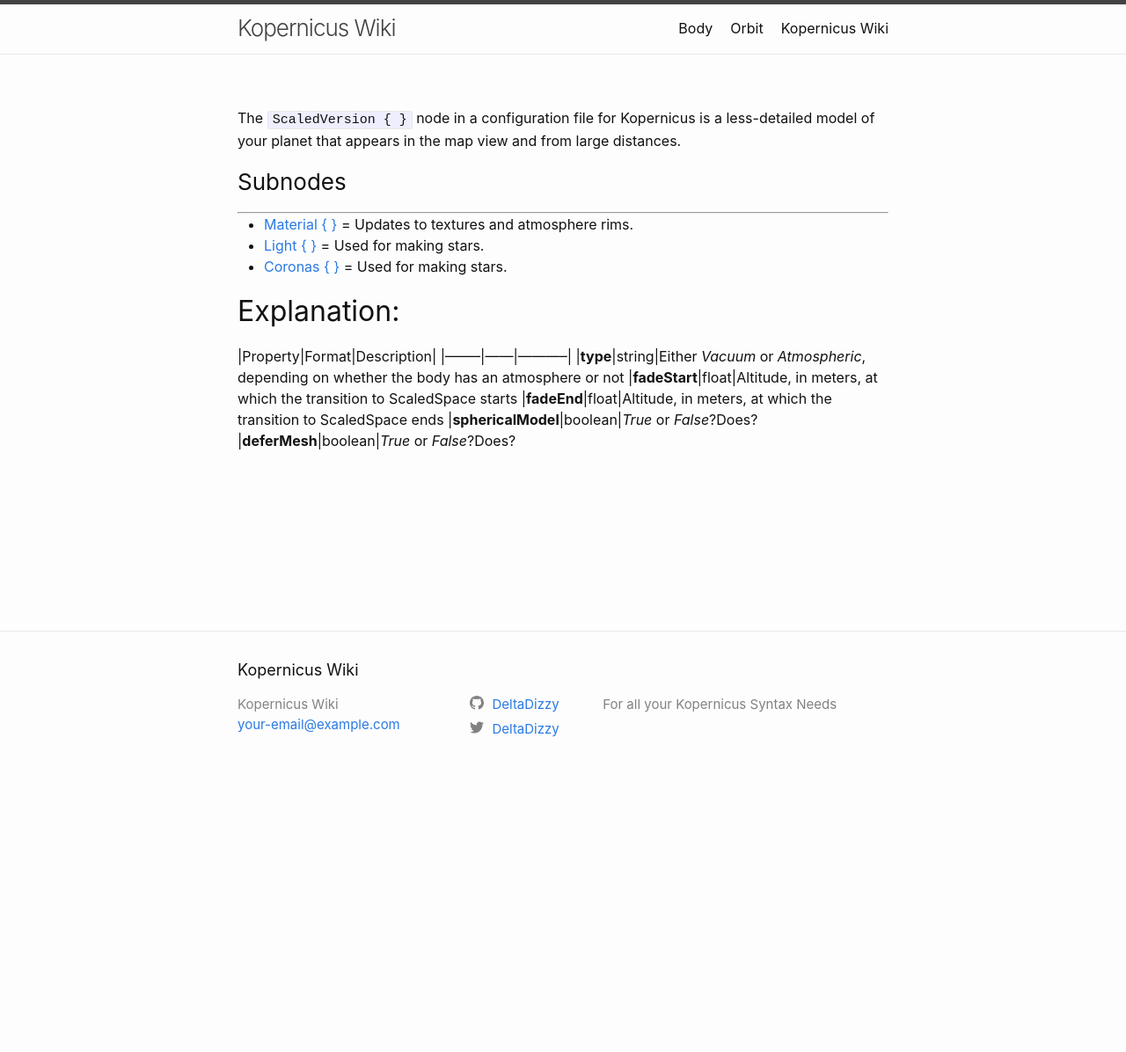
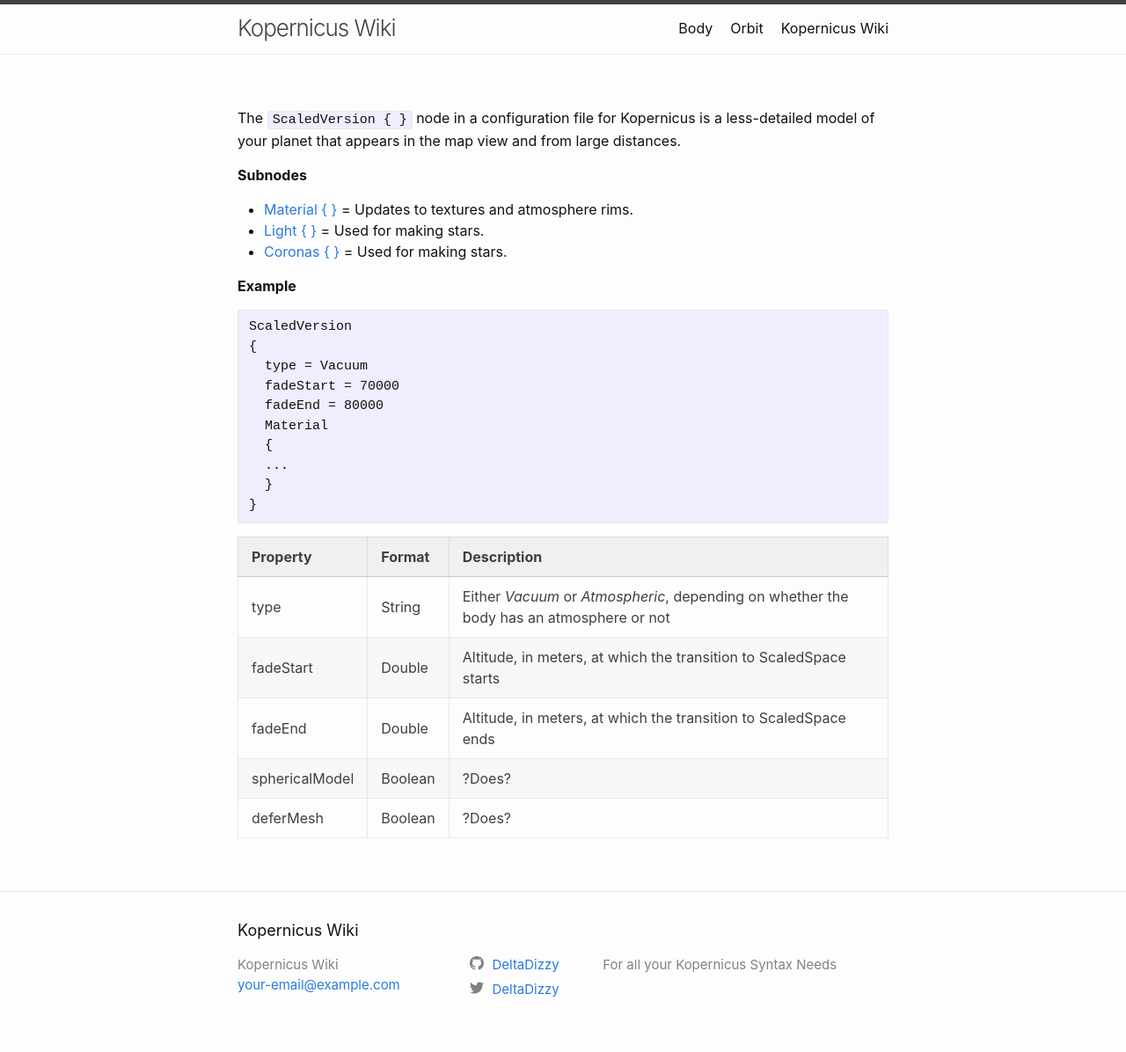
Before and after one commit to Kopernicus/wiki, a Jekyll site: the page built from main/ScaledVersion.md, in a window 1280 px wide. Shown: the whole page at 88% size. Built offline with Jekyll 4.4.1, drawn with Linux system fonts in a browser that asks for light colours; our own code applies the rules of GitHub Pages for plain Markdown files; before the commit the page ends 900 px from its top, so only the background shows below that.

Commit message:
Update ScaledVersion.md

````diff
--- a/main/ScaledVersion.md
+++ b/main/ScaledVersion.md
@@ -1,17 +1,29 @@
 The `ScaledVersion { }` node in a configuration file for Kopernicus is a less-detailed model of your planet that appears in the map view and from large distances.
 
 
-### Subnodes
-***
+**Subnodes**
 * [Material { }](https://github.com/Kopernicus/Kopernicus/wiki/Material) = Updates to textures and atmosphere rims.
 * [Light { }](https://github.com/BryceSchroeder/Kopernicus/wiki/Light) = Used for making stars.
 * [Coronas { }](https://github.com/Kopernicus/Kopernicus/wiki/Coronas) = Used for making stars.
 
-## Explanation:
+**Example**
+```
+ScaledVersion
+{
+  type = Vacuum
+  fadeStart = 70000
+  fadeEnd = 80000
+  Material
+  {
+  ...
+  }
+}
+```
+
 |Property|Format|Description|
 |--------|------|-----------|
-|**type**|string|Either _Vacuum_ or _Atmospheric_, depending on whether the body has an atmosphere or not
-|**fadeStart**|float|Altitude, in meters, at which the transition to ScaledSpace starts
-|**fadeEnd**|float|Altitude, in meters, at which the transition to ScaledSpace ends
-|**sphericalModel**|boolean|_True_ or _False_?Does?
-|**deferMesh**|boolean|_True_ or _False_?Does?
+|type|String|Either _Vacuum_ or _Atmospheric_, depending on whether the body has an atmosphere or not
+|fadeStart|Double|Altitude, in meters, at which the transition to ScaledSpace starts
+|fadeEnd|Double|Altitude, in meters, at which the transition to ScaledSpace ends
+|sphericalModel|Boolean|?Does?
+|deferMesh|Boolean|?Does?
````
